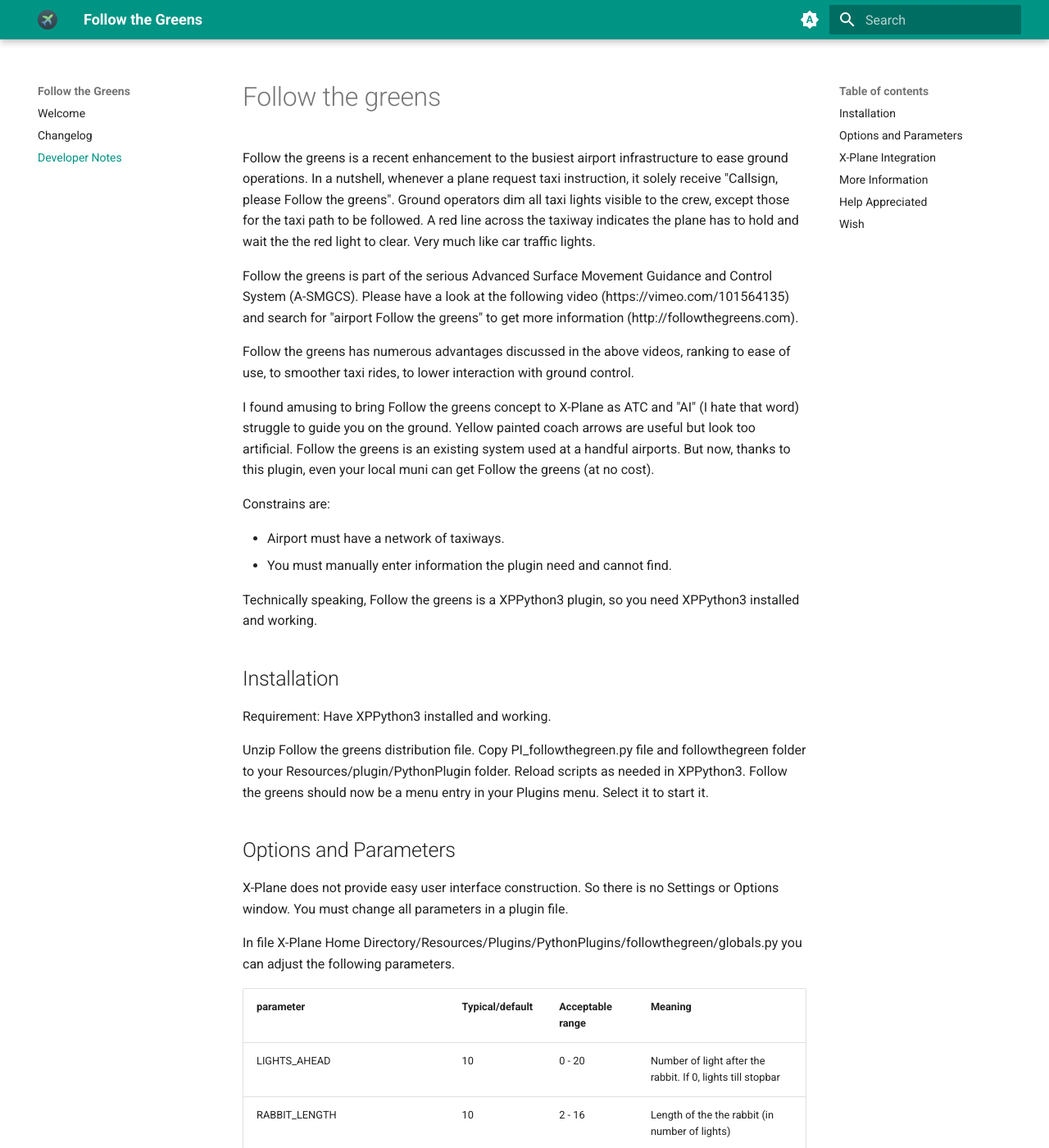
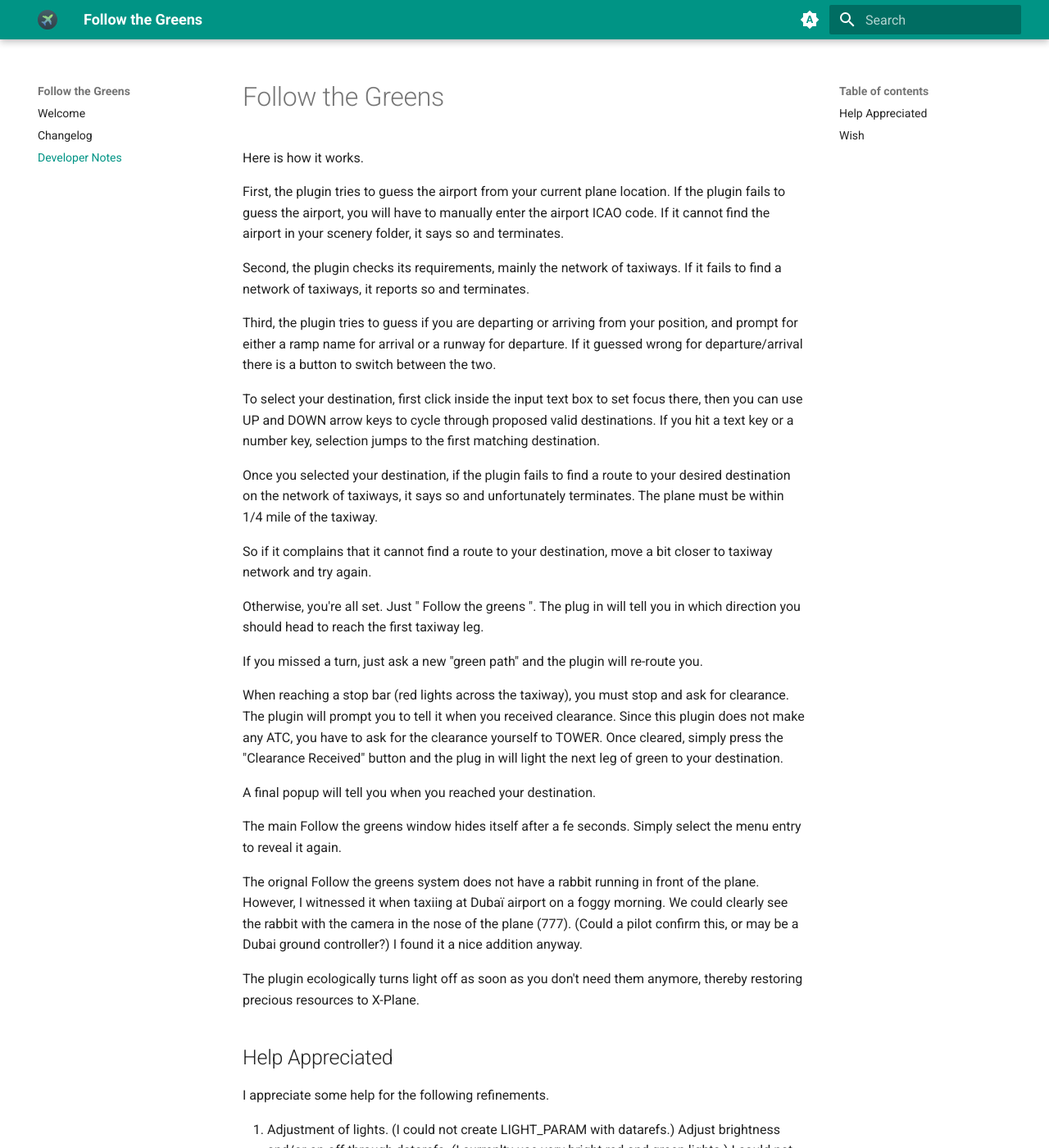
Before and after one commit to devleaks/followthegreens, an MkDocs documentation site: the page built from docs/devnotes.md, in a window 1280 px wide and 1400 px high. Shown: the whole window at 82% size. Built offline with MkDocs 1.6.1 and Material for MkDocs 9.7.7, drawn with Linux system fonts in a browser that asks for light colours; some of the changed text lies outside the part shown.

Commit message:
updated devnotes

```diff
--- a/docs/devnotes.md
+++ b/docs/devnotes.md
@@ -1,79 +1,4 @@
-Follow the greens
-=================
-
-Follow the greens is a recent enhancement to the busiest airport infrastructure to ease ground operations.
-In a nutshell, whenever a plane request taxi instruction, it solely receive "Callsign, please Follow the greens".
-Ground operators dim all taxi lights visible to the crew, except those for the taxi path to be followed.
-A red line across the taxiway indicates the plane has to hold and wait the the red light to clear. Very much like car traffic lights.
-
-Follow the greens is part of the serious Advanced Surface Movement Guidance and Control System (A-SMGCS).
-Please have a look at the following video (https://vimeo.com/101564135) and search for "airport Follow the greens"
-to get more information (http://followthegreens.com).
-
-Follow the greens has numerous advantages discussed in the above videos, ranking to ease of use, to smoother taxi rides,
-to lower interaction with ground control.
-
-I found amusing to bring Follow the greens concept to X-Plane as ATC and "AI" (I hate that word) struggle to guide you on the ground.
-Yellow painted coach arrows are useful but look too artificial. Follow the greens is an existing system used at
-a handful airports. But now, thanks to this plugin, even your local muni can get Follow the greens (at no cost).
-
-
-Constrains are:
-
- - Airport must have a network of taxiways.
- - You must manually enter information the plugin need and cannot find.
-
- Technically speaking, Follow the greens is a XPPython3 plugin, so you need XPPython3 installed and working.
-
-
-## Installation
-
-Requirement: Have XPPython3 installed and working.
-
-Unzip Follow the greens distribution file.
-Copy PI_followthegreen.py file and followthegreen folder to your Resources/plugin/PythonPlugin folder.
-Reload scripts as needed in XPPython3. Follow the greens should now be a menu entry in your Plugins menu.
-Select it to start it.
-
-
-## Options and Parameters
-
-X-Plane does not provide easy user interface construction. So there is no Settings or Options window.
-You must change all parameters in a plugin file.
-
-In file X-Plane Home Directory/Resources/Plugins/PythonPlugins/followthegreen/globals.py you can adjust the following parameters.
-
-
-| parameter                 | Typical/default | Acceptable range   | Meaning                                                        |
-|---------------------------|-----------------|--------------------|----------------------------------------------------------------|
-| LIGHTS_AHEAD              |       10        |  0 - 20            | Number of light after the rabbit. If 0, lights till stopbar    |
-| RABBIT_LENGTH             |       10        |  2 - 16            | Length of the the rabbit (in number of lights)                 |
-| RABBIT_DURATION           |       0.5       |  0.5 - 0.03        | Duration of a "off" light in rabitt. Low value impacts FPS     |
-| DISTANCE_BETWEEN_GREEN_LIGHTS|    20.       |  5 - 40            | Distance between green lights (in meter)                       |
-| WARNING_DISTANCE          |       150       |  100-300           | Distance to stop light before Follow the greens window pops up |
-
-
-Watch out. Changing other parameter may crash the plugin and X-Plane.
-
-## X-Plane Integration
-
-The `XPPython3/followthegreens/is_running` dataref is 1 if Follow the Greens is running.
-
-The command `XPPython3/followthegreens/main_windown_toggle` toggles the visibility of the main window of Follow the Greens.
-If it is already running, it show the current instructions and prompt.
-The main window of Follow the Greens disappears after a few seconds. Toggling its visibility shows it back.
-
-The command `XPPython3/followthegreens/send_clearance_ok` is meant to be used by external parties, ATC controllers and alike,
-to give you the clearance and allow you to progress on the greens.
-
-If ATC is not capable of calling the clearance for you, you need to either press the «Clearance Received» button on the main dialog box of Follow the Greens.
-Alternatively, you can assign the command to a keystroke or a joystick button to activate it when needed.
-
-The command `XPPython3/followthegreens/send_cancel` is like if you pressed Cancel in a dialog box and terminates Follow the greens.
-
-The command `XPPython3/followthegreens/send_ok` is like if you pressed OK in the last dialog box and terminates Follow the greens normally.
-
-## More Information
+# Follow the Greens
 
 Here is how it works.
 
```
Also changed, not shown: other parts of docs/devnotes.md (+0 -4 lines), docs/index.md (+3 -3 lines).
